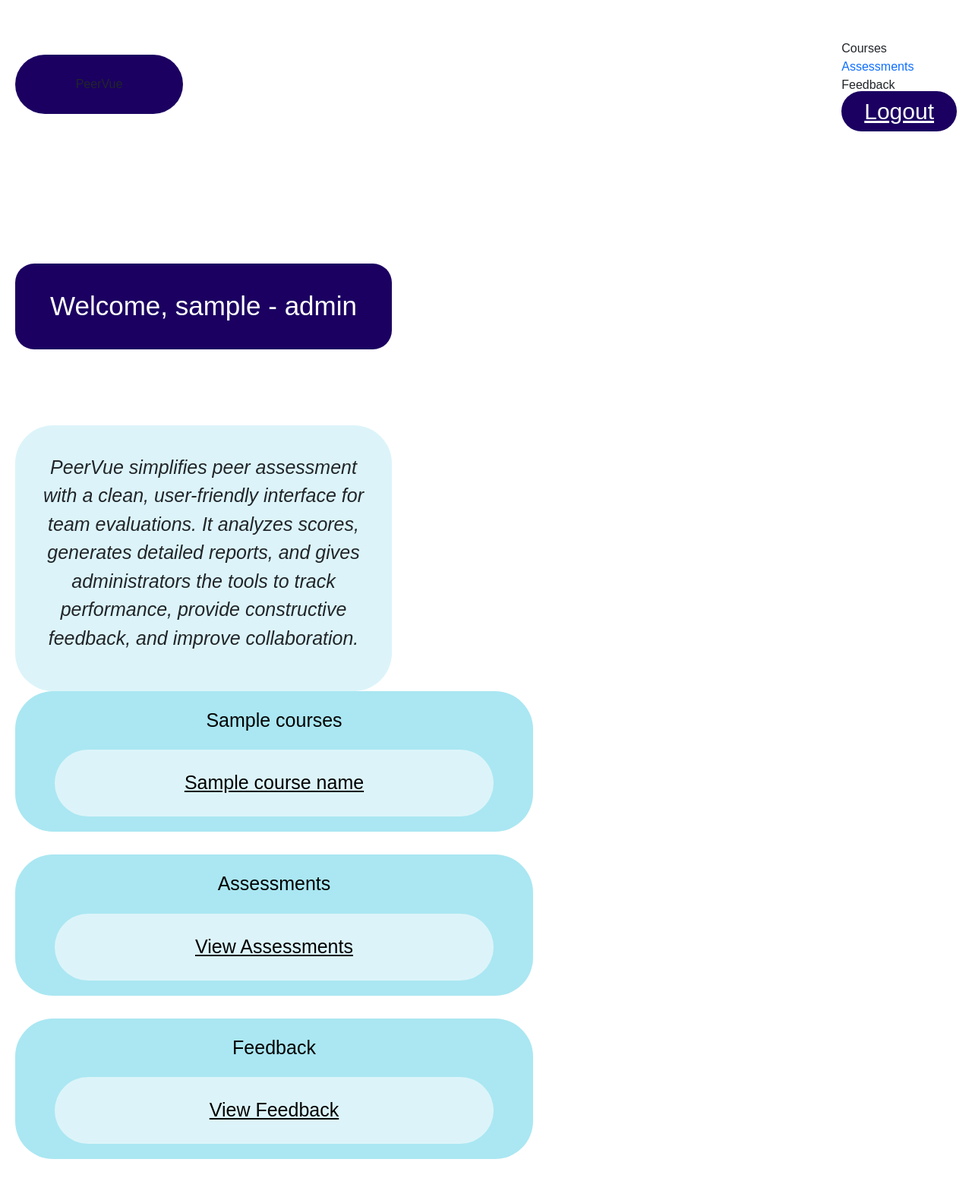
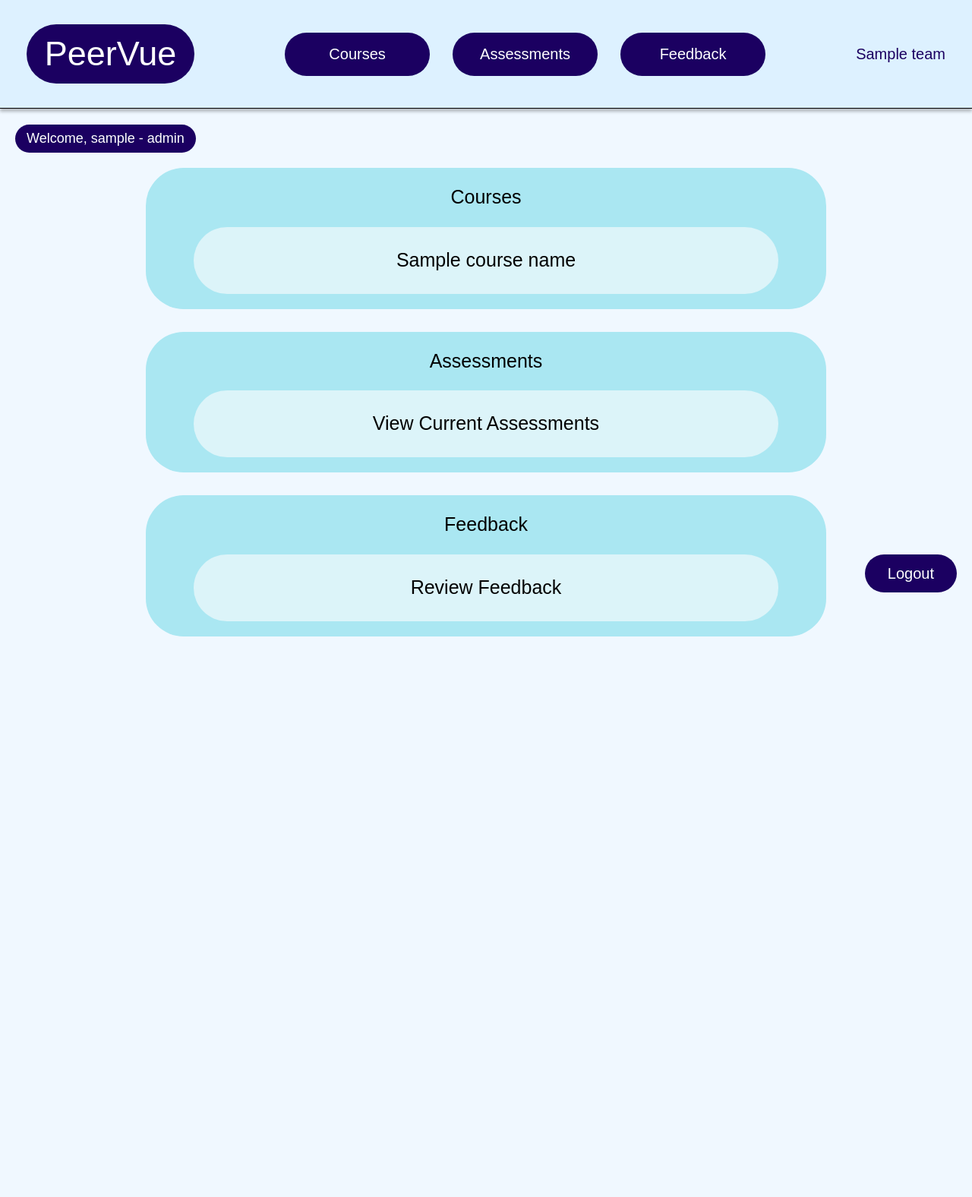
Before and after one commit to CSCI3356-Spring2025/The-Git-Commits, a Django app: template landing/templates/landing/student_dashboard.html in a window 1280 px wide. Shown: the whole page at 76% size. After the commit the page ends 838 px from the top, so only its background shows below. Run offline with Django 5.2, Linux system fonts and the light colour scheme; tables that the repository leaves empty hold one stand-in row (values such as "Sample post"); the template is opened without the code that fills it: values that come from a table or form of the project are taken from there, most other values are stand-ins (such as "Sample title", 1, 10 or a date in 2020).

Commit message:
Cleaned up student and professor dashboards

```diff
--- a/landing/templates/landing/student_assessment_list.html
+++ b/landing/templates/landing/student_assessment_list.html
@@ -178,7 +178,7 @@
       </div>
 
       <div class="team-name">
-        The Git Commits
+        {{user_team}}
       </div>
     </div>
 
--- a/landing/templates/landing/student_dashboard.html
+++ b/landing/templates/landing/student_dashboard.html
@@ -7,12 +7,36 @@
 
 {% block head_content %}
     <style>
+      a,
+      button,
+      input,
+      select,
+      h1,
+      h2,
+      h3,
+      h4,
+      h5,
+      * {
+        box-sizing: border-box;
+        margin: 0;
+        padding: 0;
+        border: none;
+        text-decoration: none;
+        background: none;
+        -webkit-font-smoothing: antialiased;
+      }
+
+      menu, ol, ul {
+        list-style-type: none;
+        margin: 0;
+        padding: 0;
+      }
+
       body {
-          background: #b8e2f2;
-          background: #ffffff;
         font-family: "KoHo", Arial, sans-serif;
-          overflow-x: hidden;
-          padding: 20px;
+        margin: 0;
+        padding: 0;
+        background: #F0F8FF;
       }
 
         .dashboard {
@@ -20,76 +44,38 @@
           width: 100%;
           max-width: 1280px;
           margin: 0 auto;
-          padding-top: 150px; /* Space for navbar */
+          padding-top: 120px; /* Space for navbar */
         }
 
-        .peer-vue-logo {
-          position: relative;
+        /* Main content layout */
+        .main-content {
+          display: flex;
+          flex-direction: column;
+          align-items: center;
+          width: 100%;
         }
 
-        .rectangle-1 {
-          background: #1b0061;
-          border-radius: 50px;
-          width: 221px;
-          height: 78px;
-          display: flex;
-          align-items: center;
-          justify-content: center;
-        }
-
-
-        .left-column {
-          width: 40%;
-        }
-
-        .right-column {
-          width: 55%;
+        .sections-container {
+          width: 70%; /* Take up a good portion of the page */
+          margin: 0 auto;
         }
 
         /* Tagline */
         .welcome-container {
-          margin-bottom: 50px;
           background: #1b0061;
-          border-radius: 25px;
-          padding: 10px;
-          text-align: center;
+          border-radius: 50px;
+          padding: 5px 15px;
           margin-top: 20px;
+          margin-bottom: 20px;
+          margin-left: 20px;
+          max-width: 400px;
+          display: inline-block;
         }
 
         .tagline {
           color: #ffffff;
-          font-size: 35px;
+          font-size: 18px;
           font-weight: 400;
-          padding: 20px;
-        }
-
-        /* Description */
-        .description-container {
-          background: #dcf4f9;
-          border-radius: 50px;
-          padding: 30px;
-          height: 400px;
-        }
-
-        .description {
-          color: #000000;
-          text-align: center;
-          font-size: 25px;
-          font-weight: 300;
-          font-style: italic;
-        }
-
-        .description-box {
-          background: #dcf4f9;
-          border-radius: 50px;
-          padding: 37px;
-          text-align: center;
-          font-size: 25px;
-          font-weight: 300;
-          font-style: italic;
-          margin-top: 100px;
-          line-height: 1.5;
-          height: 350px;
         }
 
         /* Sections */
@@ -109,7 +95,7 @@
           margin-bottom: 20px;
         }
 
-        .assessment-list {
+        .section-content {
           background: #dcf4f9;
           border-radius: 50px;
           height: 88px;
@@ -120,12 +106,25 @@
           justify-content: center;
         }
 
-        .new-class {
+        .add-class {
           background: #dcf4f9;
           border-radius: 50px;
           height: 58px;
           margin: 0 auto;
           width: 30%;
+          display: flex;
+          align-items: center;
+          justify-content: center;
+          position: relative;
+          top: 10px;
+        }
+
+        .add-assessment {
+          background: #dcf4f9;
+          border-radius: 50px;
+          height: 58px;
+          margin: 0 auto;
+          width: 40%;
           display: flex;
           align-items: center;
           justify-content: center;
@@ -140,131 +139,153 @@
           font-weight: 500;
         }
 
-        welcome-message {
+        /* This is the Nav Bar to use */
+        .navbar {
+          background: rgba(164, 218, 255, 0.25);
+          border-bottom: 1px solid #000000;
+          width: 100%;
+          height: 143px;
+          position: fixed;
+          left: 0;
+          top: 0;
+          box-shadow: 0px 4px 4px 0px rgba(0, 0, 0, 0.25);
+          z-index: 1000;
+          display: flex;
+          align-items: center;
+          justify-content: space-between;
+          padding: 0 20px;
+        }
+
+        .nav-logo {
+          background: #1b0061;
+          border-radius: 50px;
+          width: 221px;
+          height: 78px;
+          margin-left: 15px;
+          display: flex;
+          align-items: center;
+          justify-content: center;
+          text-decoration: none;
+        }
+
+        .peer-vue {
+          color: #ffffff;
+          text-align: center;
+          font-family: "KoHo", sans-serif;
+          font-size: 45px;
+          font-weight: 400;
+        }
+
+        .nav-links {
+          display: flex;
+          gap: 30px;
+        }
+
+        .nav-btn {
+          background: #1b0061;
+          border-radius: 50px;
+          width: 191px;
+          height: 57px;
+          display: flex;
+          align-items: center;
+          justify-content: center;
+          text-decoration: none;
+        }
+
+        .nav-text {
+          color: #ffffff;
+          text-align: center;
+          font-family: "KoHo", sans-serif;
+          font-size: 20px;
+          font-weight: 400;
+        }
+
+        .team-name {
+          color: #1b0061;
+          text-align: right;
+          font-family: "KoHo", sans-serif;
+          font-size: 20px;
+          font-weight: 400;
+          margin-right: 15px;
+        }
+
+      /* Logout button at bottom right */
+      .bottom-logout {
           position: fixed;
           bottom: 20px;
           right: 20px;
           background: #1b0061;
-          color: white;
-          padding: 10px 20px;
-          border-radius: 8px;
-          font-weight: 500;
-        }
-
-        div.logout-btn {
-            align-content: right;
-            justify-content: right;
-            float:right;
-        }
-
-        a.logout-btn {
-            background: #1b0061;
           border-radius: 50px;
           padding: 10px 30px;
           color: #ffffff;
-            font-size: 30px;
-            cursor: pointer;
-        }
-
-        .nav-buttons-r {
-            display: flex;
-            gap: 20px;
-            margin-left: 170px;
-            align-items: right;
-            justify-content: right;
-        }
-
-        .nav-btn-l {
-            background: var(--accent-dark-blue);
-            border-radius: 50px;
-            width: 191px;
-            height: 57px;
-            color: #ffffff;
-            display: flex;
-            align-items: center;
-            justify-content: center;
           font-size: 20px;
           cursor: pointer;
-            margin-left: 8em;
+          text-decoration: none;
+          z-index: 1000;
+          display: block;
       }
     </style>
 {% endblock %}
 
 {% block content %}
 <div class="navbar">
-      <div class="peer-vue-logo">
-        <div class="rectangle-1">
+  <a href="{% url 'landing:dashboard' %}" class="nav-logo">
     <div class="peer-vue">PeerVue</div>
+  </a>
+
+  <div class="nav-links">
+    <a href="#" class="nav-btn">
+      <div class="nav-text">Courses</div>
+    </a>
+    <a href="{% url 'landing:student_assessment_list' %}" class="nav-btn">
+      <div class="nav-text">Assessments</div>
+    </a>
+    <a href="#" class="nav-btn">
+      <div class="nav-text">Feedback</div>
+    </a>
+  </div>
+
+  <div class="team-name">
+    {{user_team}}
   </div>
 </div>
 
-      <div class="nav-buttons">
-        <div class="nav-btn">Courses</div>
-        <a
-          href="{% url 'landing:student_assessment_list' %}"
-          style="text-decoration: none"
-        >
-          <div class="nav-btn">Assessments</div>
-        </a>
-        <div class="nav-btn">Feedback</div>
-        <div class="logout-btn">
-          <a class="logout-btn" href="{% url 'oauth:logout' %}">Logout</a>
-        </div>
-      </div>
-
-      <!--<div class="the-git-commits">The Git Commits</div>-->
-    </div>
-
     <div class="dashboard">
-      <div class="main-content">
-        <div class="left-column">
         <div class="welcome-container">
           <div class="tagline">Welcome, {{user_name}} - {{user_role}}</div>
         </div>
 
-          <div class="description-box">
-            PeerVue simplifies peer assessment with a clean, user-friendly
-            interface for team evaluations. It analyzes scores, generates
-            detailed reports, and gives administrators the tools to track
-            performance, provide constructive feedback, and improve
-            collaboration.
-          </div>
-        </div>
-
-        <div class="right-column">
+        <div class="main-content">
+          <div class="sections-container">
             <div class="section">
-            <div class="section-title">{{ Courses }}</div>
-            <div class="assessment-list">
-              <a
-                href="{% url 'landing:student_assessment_list' %}"
-                class="section-text"
-                >{{ course_name }}</a
-              >
+              <div class="section-title">Courses</div>
+              <div class="section-content">
+                <a href="{% url 'landing:team_creation' %}" class="section-text">{{ course_name }}</a>
             </div>
         </div>
 
           <div class="section">
             <div class="section-title">Assessments</div>
-            <div class="assessment-list">
-              <br /><br />
+            <div class="section-content">
               <a
                 href="{% url 'landing:student_assessment_list' %}"
                 class="section-text"
-                >View Assessments</a
+                >View Current Assessments</a
               >
             </div>
           </div>
           <div class="section">
             <div class="section-title">Feedback</div>
-            <div class="assessment-list">
+            <div class="section-content">
               <a
                 href="{% url 'landing:student_assessment_list' %}"
                 class="section-text"
-                >View Feedback</a
+                >Review Feedback</a
               >
             </div>
           </div>
         </div>
       </div>
     </div>
+  <a href="{% url 'oauth:logout' %}" class="bottom-logout">Logout</a>
 {% endblock %}
```
Also changed, not shown: landing/templates/landing/professor_dashboard.html (+140 -124 lines). Lines whose indentation alone changed are shown as unchanged.
